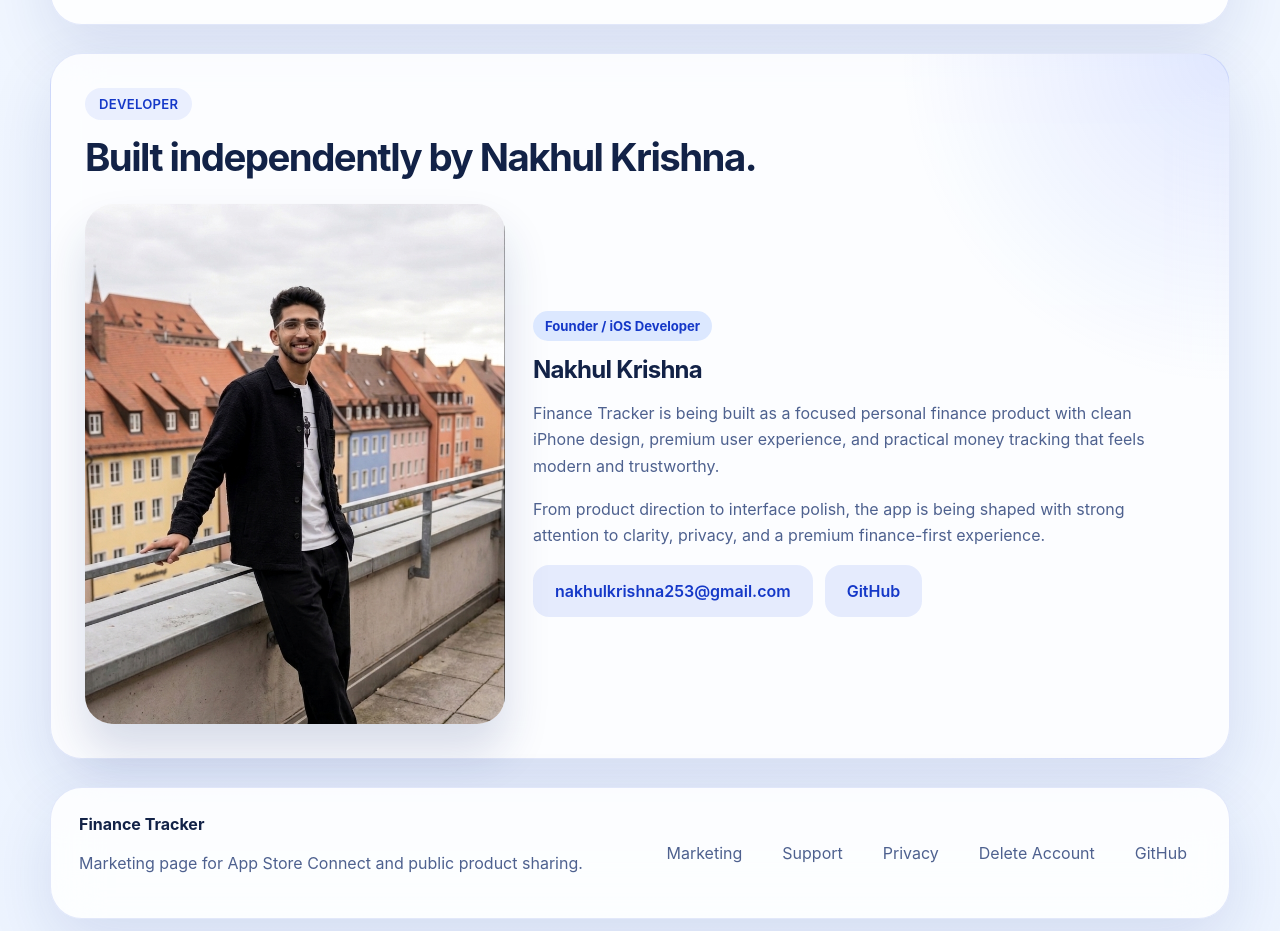
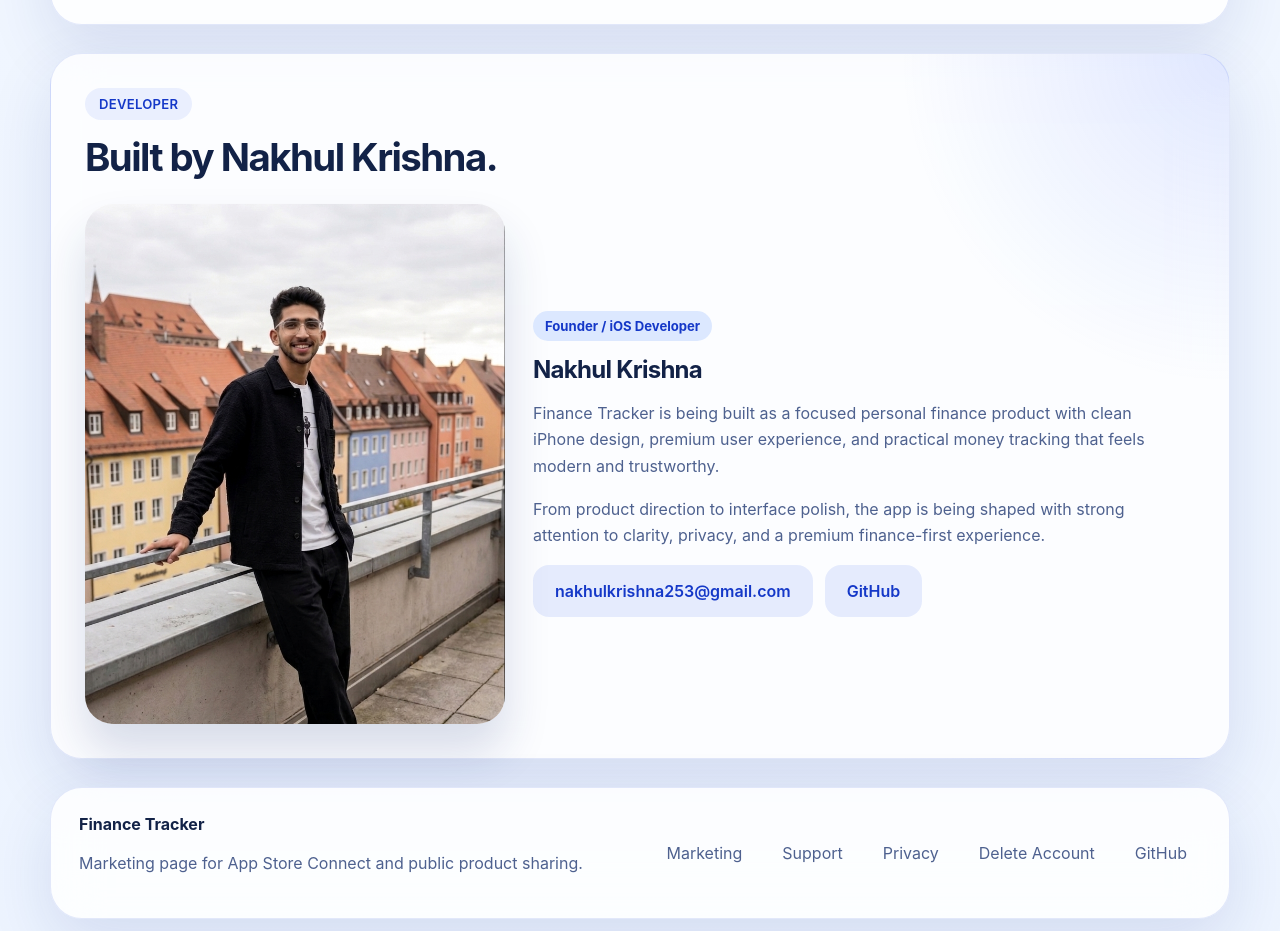
Before and after one commit to nakhulkrishna/finance-tracker, a plain HTML site: page Website/index.html in a window 1280 px wide. Shown: the part 2491-3422 px from the top of the page. Drawn offline with Linux system fonts and the light colour scheme.

Commit message:
Refine developer section wording

```diff
--- a/Website/index.html
+++ b/Website/index.html
@@ -198,7 +198,7 @@
       <section class="section-block section-highlight" id="developer">
         <div class="section-heading">
           <span class="eyebrow">Developer</span>
-          <h2>Built independently by Nakhul Krishna.</h2>
+          <h2>Built by Nakhul Krishna.</h2>
         </div>
 
         <div class="developer-layout">
```
Also changed, not shown: docs/index.html (+1 -1 lines).
